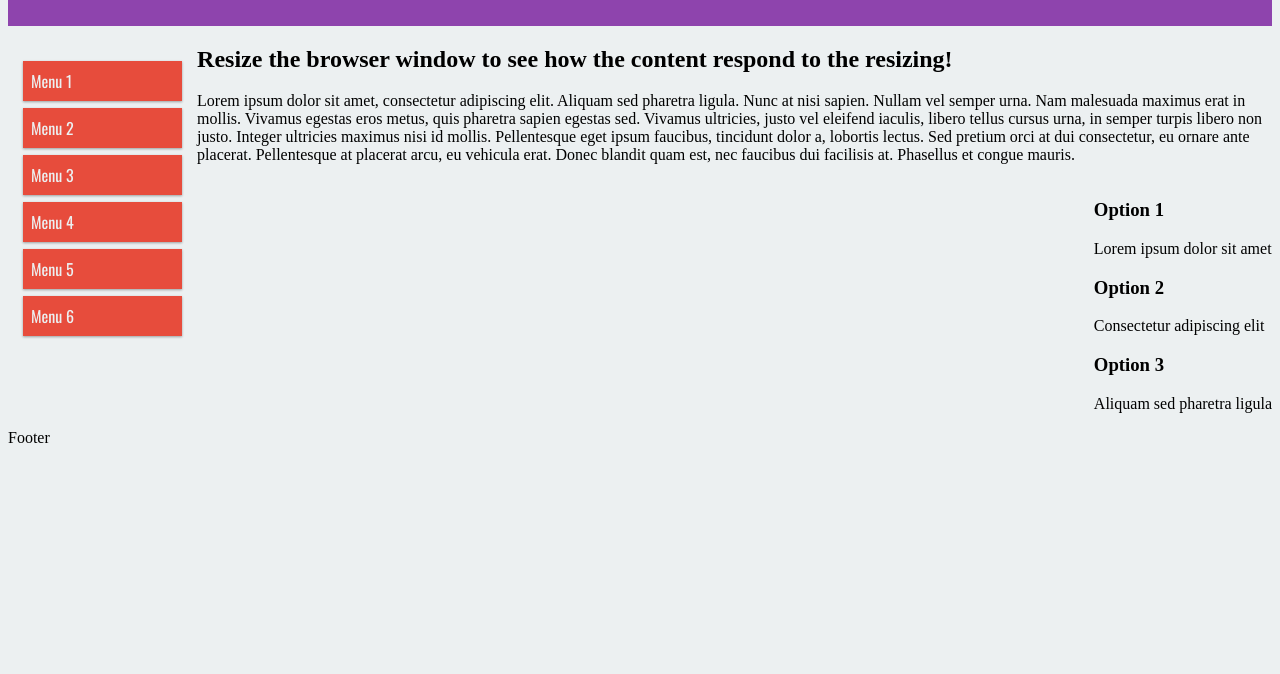
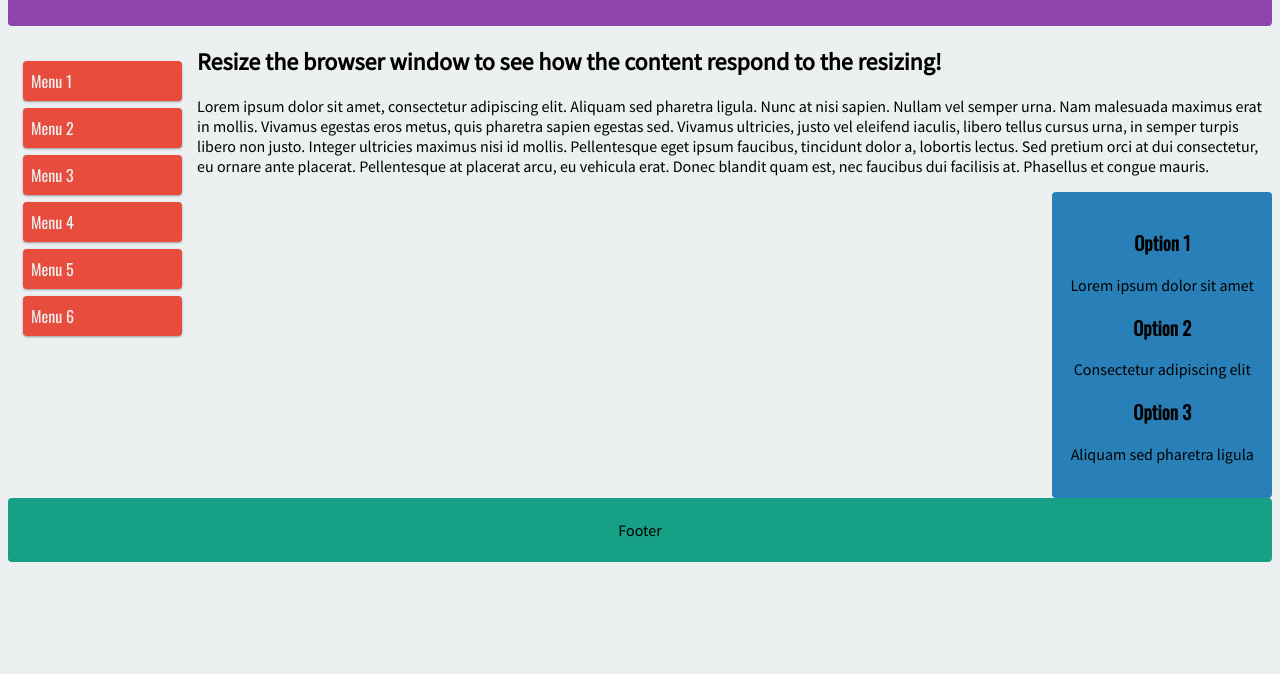
Before and after one commit to rafmosiolek/media-queries-excercises, a plain HTML site: page index.html in a window 1280 px wide. Shown: the part 126-800 px from the top of the page. Drawn offline with nearby package versions, Linux system fonts and the light colour scheme.

Commit message:
column layout styling

```diff
--- a/style.css
+++ b/style.css
@@ -6,6 +6,12 @@
 
 html {
     background-color: #ecf0f1;
+}
+
+#main {
+    content: "";
+    clear: both;
+    display: block;
 }
 
 
@@ -18,6 +24,7 @@ header {
     padding: 15px;
     width: 100%;
     text-align: center;
+    border-radius: 4px;
 }
 
 .menu ul {
@@ -34,7 +41,8 @@ header {
     background-color: #e74c3c;
     color: #ecf0f1;
     box-shadow: 0 1px 3px rgba(0,0,0,0.12), 0 1px 2px rgba(0,0,0,0.24);
-    font-family: "Oswald"
+    font-family: "Oswald";
+    border-radius: 4px;
 
 }
 
@@ -58,11 +66,30 @@ header {
 
 .right {
     float: right;
+    font-family: "Source Sans Pro";
+    background-color: #2980b9;
+    padding: 18px;
+    border-radius: 4px;
+    text-align: center;
 }
 
+.right h3 {
+    font-family: "Oswald";
+    text-align: center;
+}
 
+.col-6 {
+    font-family: "Source Sans Pro";
+
+}
 
 
 footer {
     clear: both;
+    background-color: #16a085;
+    font-family: "Source Sans Pro";
+    padding: 6px;
+    border-radius: 4px;
+    text-align: center;
+
 }
```
